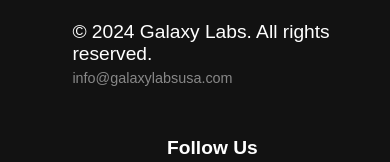
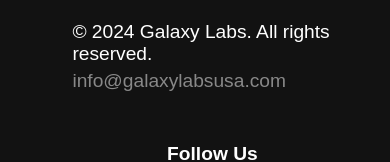
Before and after one commit to j-mrles/gl-labs-angular, an Angular app: page / in a window 390 px wide. Shown: the part 8534-8696 px from the top of the page. Built offline with nearby package versions, Linux system fonts and the light colour scheme.

Commit message:
cleaned up footer

```diff
--- a/src/app/footer/footer.component.css
+++ b/src/app/footer/footer.component.css
@@ -0,0 +1,74 @@
+.footer-container {
+    background-color: #121212;
+    color: white;
+    padding: 40px 20px;
+    text-align: center;
+    font-family: Arial, sans-serif;
+}
+
+.footer-main {
+    max-width: 1200px;
+    margin: 0 auto;
+    display: flex;
+    justify-content: space-between;
+    align-items: center;
+    flex-wrap: wrap;
+}
+
+.footer-company-info {
+    flex: 1;
+    margin-bottom: 20px;
+    padding-right: 20px;
+    text-align: left;
+}
+
+.footer-company-info p {
+    font-size: 1.2rem;
+    margin: 5px;
+}
+
+.footer-email {
+    font-size: 0.9rem;
+    color: #888;
+}
+
+.footer-social-links {
+    flex: 1;
+    margin-bottom: 20px;
+    padding-right: 20px;
+    text-align: center;
+}
+
+.footer-social-links h4 {
+    font-size: 1.2rem;
+    margin-bottom: 10px;
+}
+
+.footer-social-links a {
+    color: #00bcd4;
+    text-decoration: none;
+    margin: 0 10px;
+    font-size: 1.1rem;
+}
+
+.footer-bottom {
+    text-align: center;
+    margin-top: 20px;
+}
+
+.footer-bottom p {
+    font-size: 0.8rem;
+    color: #888;
+}
+
+/* Mobile Responsive Footer */
+@media (max-width: 768px) {
+    .footer-main {
+        flex-direction: column;
+        padding: 20px;
+    }
+
+    .footer-main > div {
+        margin-bottom: 20px;
+    }
+}
--- a/src/app/footer/footer.component.html
+++ b/src/app/footer/footer.component.html
@@ -1,37 +1,24 @@
 <!-- Footer Section -->
-<div style="background-color: #121212; color: white; padding: 40px 20px; text-align: center; font-family: Arial, sans-serif;">
-    <footer style="max-width: 1200px; margin: 0 auto; display: flex; justify-content: space-between; align-items: center; flex-wrap: wrap;">
+<div class="footer-container">
+    <footer class="footer-main">
         <!-- Company Info Section -->
-        <div style="flex: 1; margin-bottom: 20px; padding-right: 20px; text-align: left;">
-            <p style="font-size: 1.2rem; margin: 5px;">&copy; 2024 Galaxy Labs. All rights reserved.</p>
-            <p style="font-size: 0.9rem; color: #888; margin: 5px;">info&commat;galaxylabsusa.com</p>
+        <div class="footer-company-info">
+            <p>&copy; 2024 Galaxy Labs. All rights reserved.</p>
+            <p class="footer-email">info&commat;galaxylabsusa.com</p>
         </div>
 
         <!-- Social Media Links Section -->
-        <div style="flex: 1; margin-bottom: 20px; padding-right: 20px; text-align: center;">
-            <h4 style="font-size: 1.2rem; margin-bottom: 10px;">Follow Us</h4>
-            <a href="#" style="color: #00bcd4; text-decoration: none; margin: 0 10px; font-size: 1.1rem;">Twitter</a>
-            <a href="#" style="color: #00bcd4; text-decoration: none; margin: 0 10px; font-size: 1.1rem;">LinkedIn</a>
-            <a href="#" style="color: #00bcd4; text-decoration: none; margin: 0 10px; font-size: 1.1rem;">Facebook</a>
-            <a href="#" style="color: #00bcd4; text-decoration: none; margin: 0 10px; font-size: 1.1rem;">YouTube</a>
+        <div class="footer-social-links">
+            <h4>Follow Us</h4>
+            <a href="#">Twitter</a>
+            <a href="#">LinkedIn</a>
+            <a href="#">Facebook</a>
+            <a href="#">YouTube</a>
         </div>
     </footer>
 
     <!-- Footer Bottom Section -->
-    <div style="text-align: center; margin-top: 20px;">
-        <p style="font-size: 0.8rem; color: #888;">Website designed and developed by Galaxy Labs</p>
+    <div class="footer-bottom">
+        <p>Website designed and developed by Galaxy Labs</p>
     </div>
 </div>
-
-<style>
-    /* Mobile Responsive Footer */
-    @media (max-width: 768px) {
-        footer {
-            flex-direction: column;
-            padding: 20px;
-        }
-        footer > div {
-            margin-bottom: 20px;
-        }
-    }
-</style>
```
